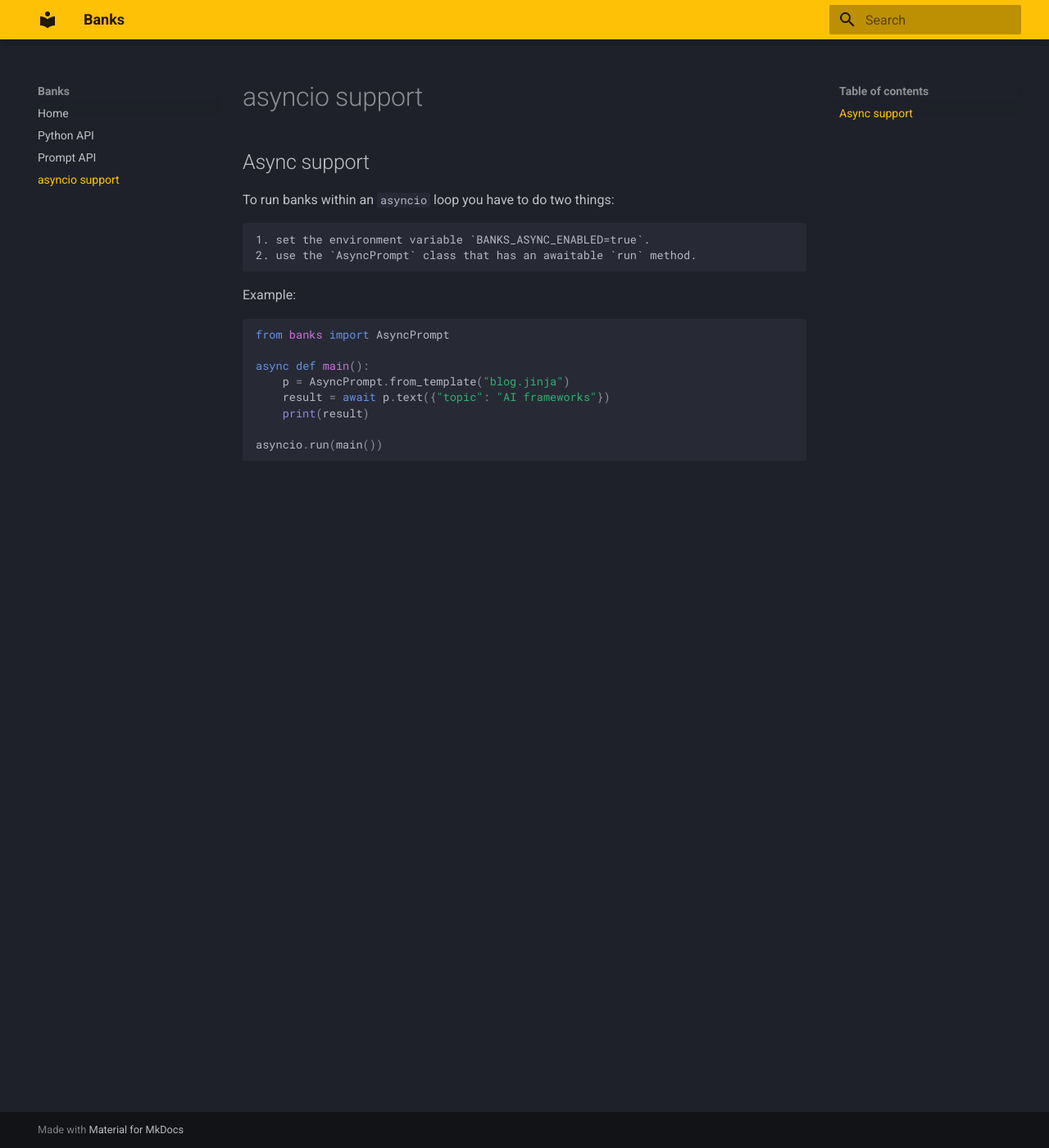
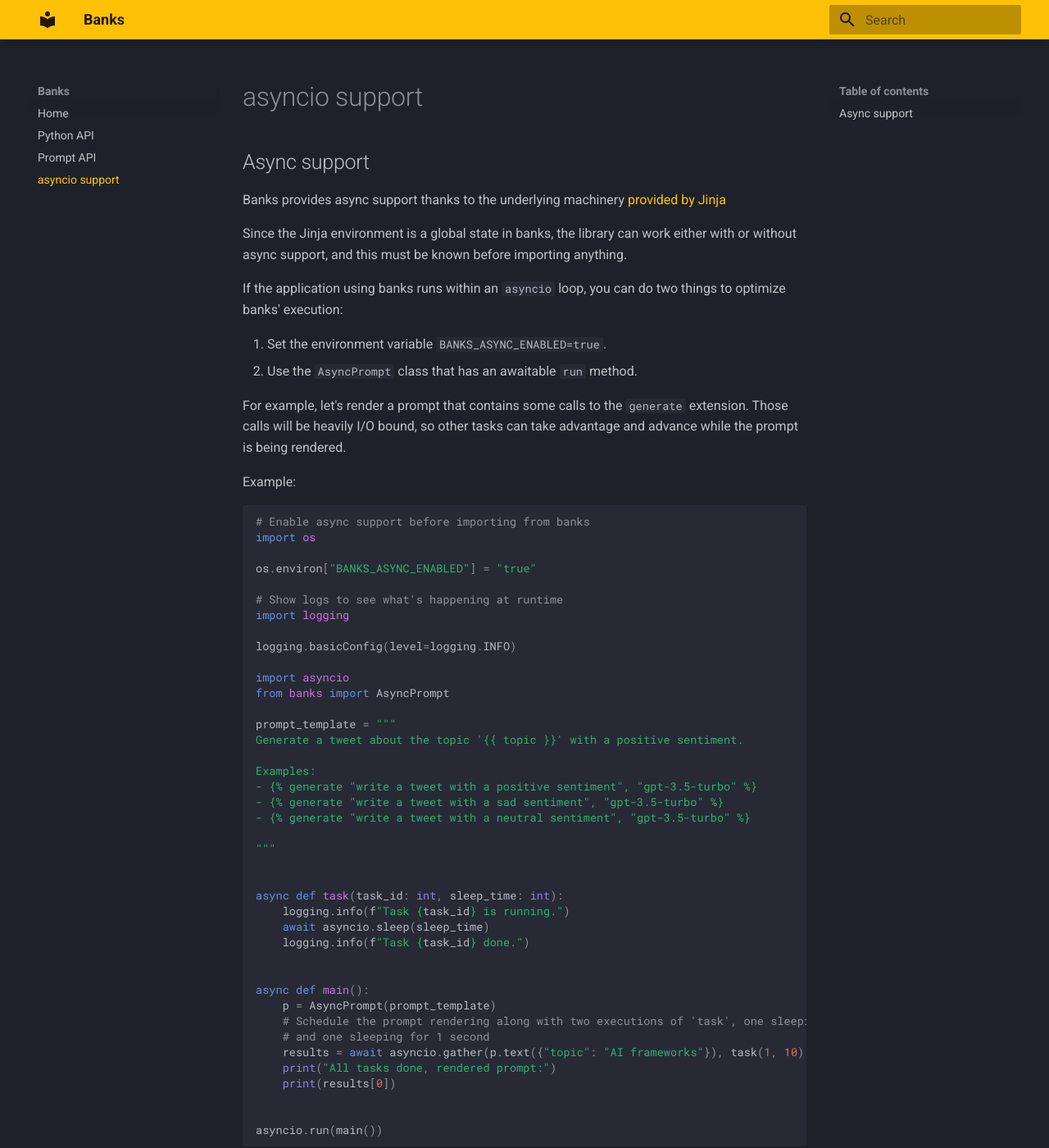
Before and after one commit to masci/banks, an MkDocs documentation site: the page built from docs/async.md, in a window 1280 px wide and 1400 px high. Shown: the whole window at 82% size. Built offline with MkDocs 1.6.1 and Material for MkDocs 9.7.7, drawn with Linux system fonts in a browser that asks for light colours.

Commit message:
add code example

````diff
--- a/docs/async.md
+++ b/docs/async.md
@@ -1,18 +1,60 @@
 ## Async support
 
-To run banks within an `asyncio` loop you have to do two things:
+Banks provides async support thanks to the underlying machinery [provided by Jinja](https://jinja.palletsprojects.com/en/3.0.x/api/#async-support)
 
-    1. set the environment variable `BANKS_ASYNC_ENABLED=true`.
-    2. use the `AsyncPrompt` class that has an awaitable `run` method.
+Since the Jinja environment is a global state in banks, the library can work either with or
+without async support, and this must be known before importing anything.
+
+If the application using banks runs within an `asyncio` loop, you can do two things
+to optimize banks' execution:
+
+1. Set the environment variable `BANKS_ASYNC_ENABLED=true`.
+2. Use the `AsyncPrompt` class that has an awaitable `run` method.
+
+For example, let's render a prompt that contains some calls to the `generate` extension. Those calls
+will be heavily I/O bound, so other tasks can take advantage and advance while the prompt is being
+rendered.
 
 Example:
 ```python
+# Enable async support before importing from banks
+import os
+
+os.environ["BANKS_ASYNC_ENABLED"] = "true"
+
+# Show logs to see what's happening at runtime
+import logging
+
+logging.basicConfig(level=logging.INFO)
+
+import asyncio
 from banks import AsyncPrompt
 
+prompt_template = """
+Generate a tweet about the topic '{{ topic }}' with a positive sentiment.
+
+Examples:
+- {% generate "write a tweet with a positive sentiment", "gpt-3.5-turbo" %}
+- {% generate "write a tweet with a sad sentiment", "gpt-3.5-turbo" %}
+- {% generate "write a tweet with a neutral sentiment", "gpt-3.5-turbo" %}
+
+"""
+
+
+async def task(task_id: int, sleep_time: int):
+    logging.info(f"Task {task_id} is running.")
+    await asyncio.sleep(sleep_time)
+    logging.info(f"Task {task_id} done.")
+
+
 async def main():
-    p = AsyncPrompt.from_template("blog.jinja")
-    result = await p.text({"topic": "AI frameworks"})
-    print(result)
+    p = AsyncPrompt(prompt_template)
+    # Schedule the prompt rendering along with two executions of 'task', one sleeping for 10 seconds
+    # and one sleeping for 1 second
+    results = await asyncio.gather(p.text({"topic": "AI frameworks"}), task(1, 10), task(2, 1))
+    print("All tasks done, rendered prompt:")
+    print(results[0])
+
 
 asyncio.run(main())
 ```
````
